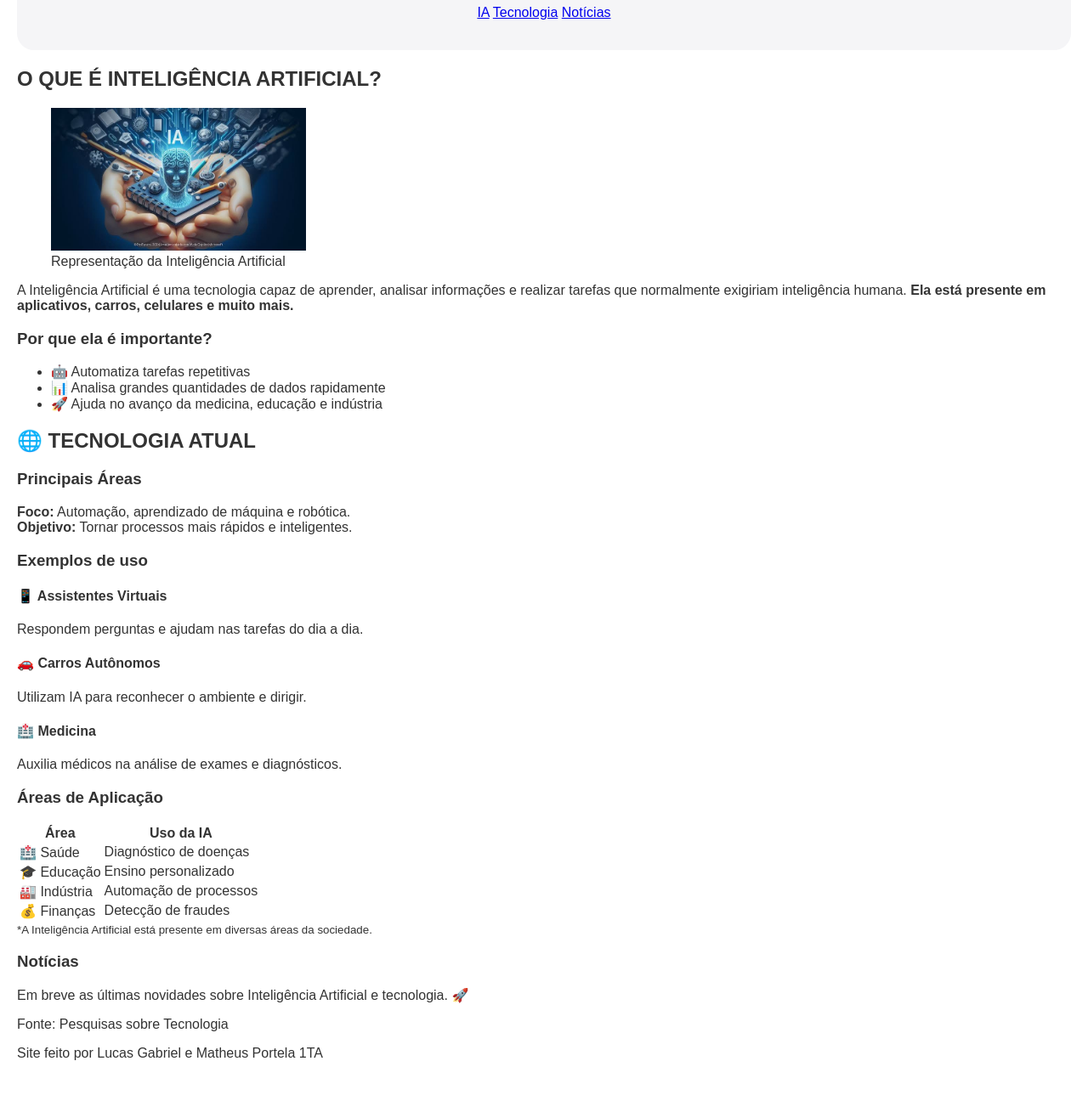
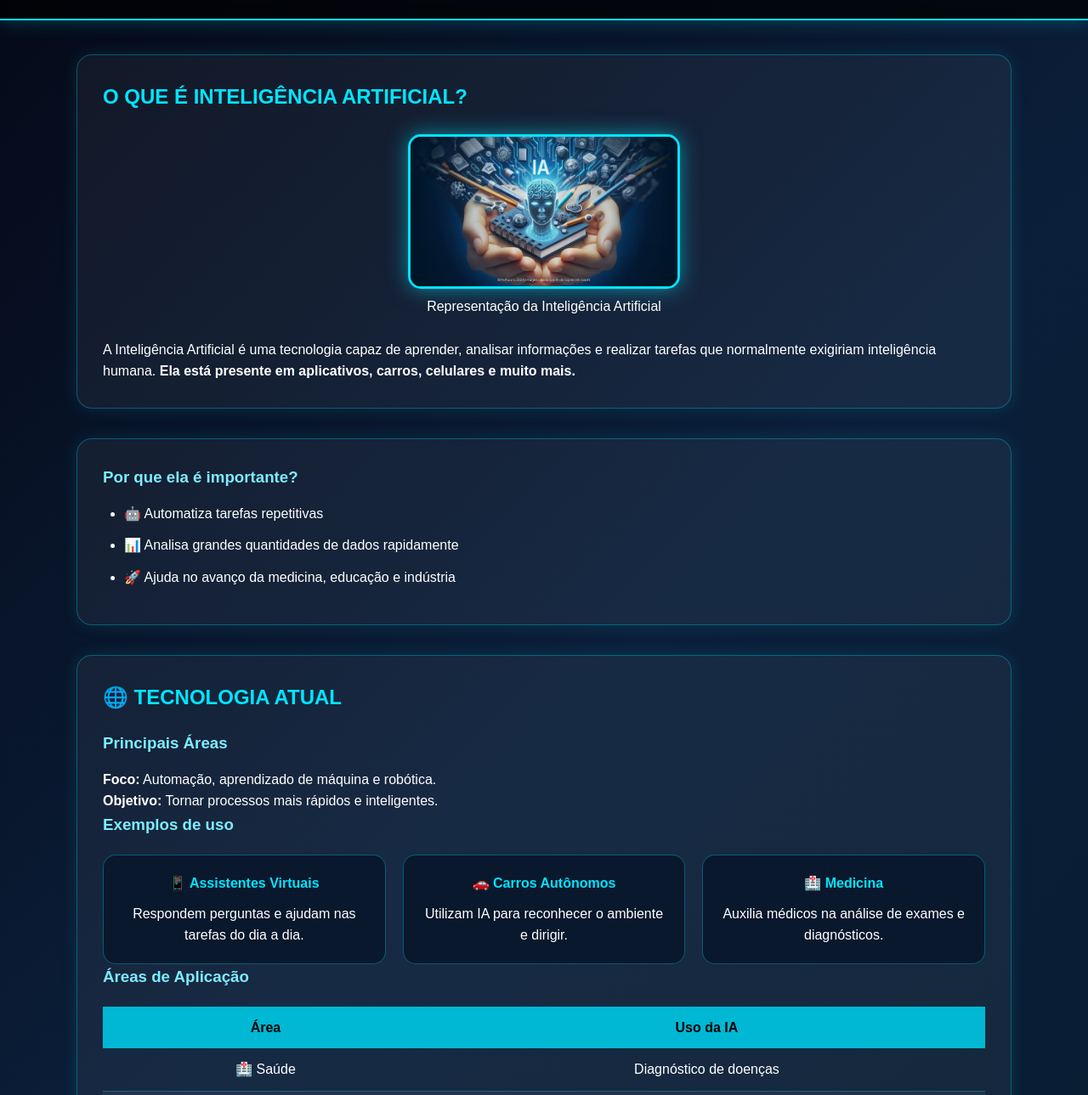
Before and after one commit to lucasnascimentopereira-art/lucas.matheus1ta, a plain HTML site: page index.html in a window 1280 px wide. Shown: the part 115-1404 px from the top of the page at 85% size. Drawn offline with Linux system fonts and the light colour scheme.

Commit message:
Update style.css

```diff
--- a/style.css
+++ b/style.css
@@ -1,18 +1,195 @@
-body {
-background-color: #ffffff;
-color: #333333;
-font-family: Arial, sans-serif;
-margin: 20px;
+*{
+    margin:0;
+    padding:0;
+    box-sizing:border-box;
+    font-family:Arial, Helvetica, sans-serif;
 }
-header { background-color: #f5f5f7;
-padding: 20px;
-border-radius: 20px;
-text-align: center;
-nav { margin: 15px 0; }
-main {
-padding: 20px; border: 1px solid #ddd; border-radius: 20px;
+
+body{
+    background:linear-gradient(135deg,#050816,#0b1f3a,#071c2f);
+    color:#fff;
+    line-height:1.6;
 }
-footer {
-margin-top: 20px;
-border-top: 1px solid #eee;
-padding: 10px; }
+
+/* Header */
+
+header{
+    background:rgba(0,0,0,.7);
+    backdrop-filter:blur(10px);
+    padding:20px;
+    text-align:center;
+    position:sticky;
+    top:0;
+    border-bottom:2px solid #00e5ff;
+    box-shadow:0 0 20px #00e5ff44;
+}
+
+header h1{
+    color:#00e5ff;
+    font-size:2.2rem;
+    text-shadow:0 0 15px #00e5ff;
+}
+
+nav{
+    margin-top:15px;
+}
+
+nav a{
+    color:white;
+    text-decoration:none;
+    margin:0 15px;
+    font-weight:bold;
+    transition:.3s;
+}
+
+nav a:hover{
+    color:#00e5ff;
+    text-shadow:0 0 10px #00e5ff;
+}
+
+/* Conteúdo */
+
+main{
+    width:90%;
+    max-width:1100px;
+    margin:auto;
+    padding:40px 0;
+}
+
+section{
+    background:rgba(255,255,255,.05);
+    border:1px solid rgba(0,229,255,.3);
+    border-radius:18px;
+    margin-bottom:35px;
+    padding:30px;
+    box-shadow:0 0 20px rgba(0,229,255,.12);
+}
+
+section h2{
+    color:#00e5ff;
+    margin-bottom:20px;
+}
+
+section h3{
+    color:#7cecff;
+    margin-bottom:15px;
+}
+
+figure{
+    text-align:center;
+    margin:25px 0;
+}
+
+figure img{
+    width:320px;
+    max-width:100%;
+    border-radius:15px;
+    border:3px solid #00e5ff;
+    box-shadow:0 0 25px #00e5ff88;
+    transition:.4s;
+}
+
+figure img:hover{
+    transform:scale(1.05);
+}
+
+/* Lista */
+
+ul{
+    margin-left:25px;
+}
+
+li{
+    margin:12px 0;
+}
+
+/* Cards */
+
+.cards{
+    display:flex;
+    gap:20px;
+    flex-wrap:wrap;
+    justify-content:center;
+    margin-top:20px;
+}
+
+.card{
+    flex:1;
+    min-width:220px;
+    background:#09182d;
+    border:1px solid #00e5ff55;
+    border-radius:15px;
+    padding:20px;
+    text-align:center;
+    transition:.35s;
+}
+
+.card:hover{
+    transform:translateY(-8px);
+    box-shadow:0 0 25px #00e5ff99;
+}
+
+.card h4{
+    color:#00e5ff;
+    margin-bottom:10px;
+}
+
+/* Tabela */
+
+table{
+    width:100%;
+    border-collapse:collapse;
+    margin-top:20px;
+}
+
+th{
+    background:#00b8d4;
+    color:#000;
+    padding:12px;
+}
+
+td{
+    padding:12px;
+    text-align:center;
+    border-bottom:1px solid #00e5ff44;
+}
+
+tr:nth-child(even){
+    background:rgba(255,255,255,.05);
+}
+
+tr:hover{
+    background:rgba(0,229,255,.12);
+}
+
+/* Rodapé */
+
+footer{
+    background:#02050d;
+    text-align:center;
+    padding:25px;
+    border-top:2px solid #00e5ff;
+    color:#cfd8dc;
+}
+
+/* Responsivo */
+
+@media(max-width:768px){
+
+    header h1{
+        font-size:1.6rem;
+    }
+
+    nav a{
+        display:block;
+        margin:12px 0;
+    }
+
+    .cards{
+        flex-direction:column;
+    }
+
+    section{
+        padding:20px;
+    }
+}
```
